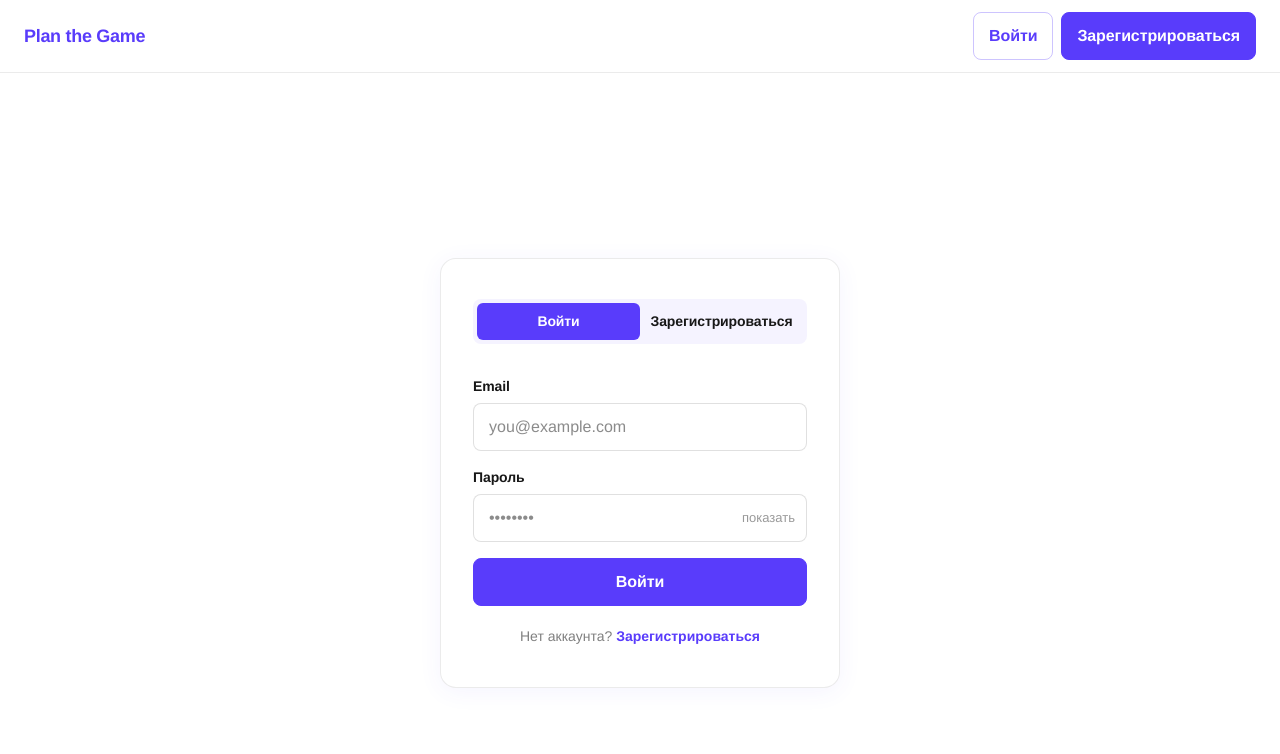
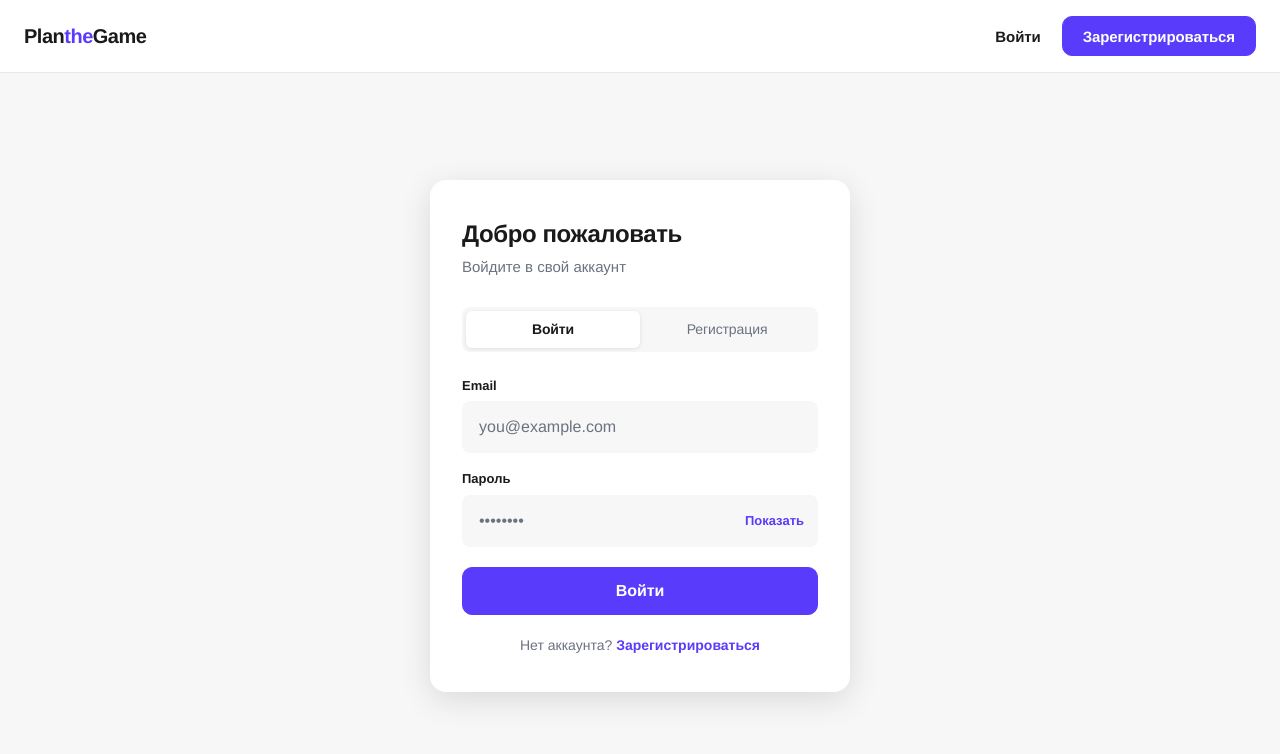
Before and after one commit to Alex0897hj/plan-the-game, a Next.js app: page /login in a window 1280 px wide. Shown: the top 754 px of the page. Built offline with nearby package versions, Linux system fonts and the light colour scheme.

Commit message:
5 обновил стили

```diff
--- a/app/components/AuthForm.tsx
+++ b/app/components/AuthForm.tsx
@@ -14,13 +14,13 @@ interface Props {
 export default function AuthForm({ initialMode = "login" }: Props) {
   const router = useRouter();
 
-  const [mode, setMode] = useState<Mode>(initialMode);
-  const [email, setEmail] = useState("");
-  const [password, setPassword] = useState("");
+  const [mode, setMode]               = useState<Mode>(initialMode);
+  const [email, setEmail]             = useState("");
+  const [password, setPassword]       = useState("");
   const [showPassword, setShowPassword] = useState(false);
   const [fieldErrors, setFieldErrors] = useState<{ email?: string; password?: string }>({});
-  const [apiError, setApiError] = useState<string | null>(null);
-  const [loading, setLoading] = useState(false);
+  const [apiError, setApiError]       = useState<string | null>(null);
+  const [loading, setLoading]         = useState(false);
 
   function switchMode(next: Mode) {
     setMode(next);
@@ -33,10 +33,7 @@ export default function AuthForm({ initialMode = "login" }: Props) {
     setApiError(null);
 
     const errors = validateAuthForm(email, password);
-    if (hasErrors(errors)) {
-      setFieldErrors(errors);
-      return;
-    }
+    if (hasErrors(errors)) { setFieldErrors(errors); return; }
     setFieldErrors({});
 
     setLoading(true);
@@ -45,7 +42,6 @@ export default function AuthForm({ initialMode = "login" }: Props) {
         mode === "register"
           ? await apiRegister(email, password)
           : await apiLogin(email, password);
-
       saveTokens(data);
       router.push("/");
     } catch (err) {
@@ -59,65 +55,46 @@ export default function AuthForm({ initialMode = "login" }: Props) {
   const isRegister = mode === "register";
 
   return (
-    <div
-      style={{
-        minHeight: "100vh",
-        display: "flex",
-        alignItems: "center",
-        justifyContent: "center",
-        background: "var(--background)",
-        padding: "24px",
-      }}
-    >
-      <div
-        style={{
-          width: "100%",
-          maxWidth: "400px",
-          background: "var(--background)",
-          border: "1px solid rgba(0,0,0,0.08)",
-          borderRadius: "16px",
-          padding: "40px 32px",
-          boxShadow: "0 4px 24px rgba(89,60,251,0.06)",
-        }}
-      >
-        {/* Tabs */}
-        <div
-          style={{
-            display: "flex",
-            marginBottom: "32px",
-            background: "rgba(89,60,251,0.06)",
-            borderRadius: "8px",
-            padding: "4px",
-          }}
-        >
+    <div style={pageStyle}>
+      <div style={cardStyle}>
+
+        {/* Header */}
+        <div style={{ marginBottom: "28px" }}>
+          <h1 style={headingStyle}>
+            {isRegister ? "Создать аккаунт" : "Добро пожаловать"}
+          </h1>
+          <p style={subheadingStyle}>
+            {isRegister
+              ? "Зарегистрируйтесь, чтобы начать"
+              : "Войдите в свой аккаунт"}
+          </p>
+        </div>
+
+        {/* Tab switcher */}
+        <div style={tabsWrapStyle}>
           {(["login", "register"] as Mode[]).map((m) => (
             <button
               key={m}
               type="button"
               onClick={() => switchMode(m)}
               style={{
-                flex: 1,
-                padding: "8px",
-                border: "none",
-                borderRadius: "6px",
-                cursor: "pointer",
-                fontFamily: "var(--font-ui)",
-                fontWeight: 700,
-                fontSize: "14px",
-                letterSpacing: "-0.1px",
-                transition: "background-color 0.15s ease-out, color 0.15s ease-out",
-                background: mode === m ? "var(--primary)" : "transparent",
-                color: mode === m ? "#fff" : "var(--foreground)",
+                ...tabBtnStyle,
+                background:   mode === m ? "#ffffff" : "transparent",
+                color:        mode === m ? "var(--foreground)" : "var(--muted)",
+                fontWeight:   mode === m ? 700 : 500,
+                boxShadow:    mode === m ? "0 1px 4px rgba(0,0,0,0.1)" : "none",
               }}
             >
-              {m === "login" ? "Войти" : "Зарегистрироваться"}
+              {m === "login" ? "Войти" : "Регистрация"}
             </button>
           ))}
         </div>
 
+        {/* Form */}
         <form onSubmit={handleSubmit} noValidate style={{ display: "flex", flexDirection: "column", gap: "16px" }}>
+
           {/* Email */}
-          <div style={{ display: "flex", flexDirection: "column", gap: "6px" }}>
+          <div style={fieldStyle}>
             <label style={labelStyle}>Email</label>
             <input
               type="email"
@@ -125,16 +102,13 @@ export default function AuthForm({ initialMode = "login" }: Props) {
               onChange={(e) => setEmail(e.target.value)}
               placeholder="you@example.com"
               autoComplete="email"
-              style={{
-                ...inputStyle,
-                borderColor: fieldErrors.email ? "#e53e3e" : "rgba(0,0,0,0.12)",
-              }}
+              className={`input${fieldErrors.email ? " input--error" : ""}`}
             />
             {fieldErrors.email && <span style={errorTextStyle}>{fieldErrors.email}</span>}
           </div>
 
           {/* Password */}
-          <div style={{ display: "flex", flexDirection: "column", gap: "6px" }}>
+          <div style={fieldStyle}>
             <label style={labelStyle}>Пароль</label>
             <div style={{ position: "relative" }}>
               <input
@@ -143,31 +117,16 @@ export default function AuthForm({ initialMode = "login" }: Props) {
                 onChange={(e) => setPassword(e.target.value)}
                 placeholder={isRegister ? "Минимум 6 символов" : "••••••••"}
                 autoComplete={isRegister ? "new-password" : "current-password"}
-                style={{
-                  ...inputStyle,
-                  borderColor: fieldErrors.password ? "#e53e3e" : "rgba(0,0,0,0.12)",
-                  paddingRight: "44px",
-                }}
+                className={`input${fieldErrors.password ? " input--error" : ""}`}
+                style={{ paddingRight: "80px" }}
               />
               <button
                 type="button"
                 onClick={() => setShowPassword((v) => !v)}
-                style={{
-                  position: "absolute",
-                  right: "12px",
-                  top: "50%",
-                  transform: "translateY(-50%)",
-                  border: "none",
-                  background: "none",
-                  cursor: "pointer",
-                  color: "rgba(0,0,0,0.4)",
-                  fontSize: "13px",
-                  fontFamily: "var(--font-ui)",
-                  padding: "0",
-                }}
+                style={showBtnStyle}
                 tabIndex={-1}
               >
-                {showPassword ? "скрыть" : "показать"}
+                {showPassword ? "Скрыть" : "Показать"}
               </button>
             </div>
             {fieldErrors.password && <span style={errorTextStyle}>{fieldErrors.password}</span>}
@@ -175,17 +134,7 @@ export default function AuthForm({ initialMode = "login" }: Props) {
 
           {/* API error */}
           {apiError && (
-            <div
-              style={{
-                padding: "12px",
-                borderRadius: "8px",
-                background: "rgba(229,62,62,0.08)",
-                border: "1px solid rgba(229,62,62,0.2)",
-                color: "#c53030",
-                fontSize: "14px",
-                fontFamily: "var(--font-ui)",
-              }}
-            >
+            <div style={apiErrorStyle}>
               {apiError}
             </div>
           )}
@@ -195,69 +144,154 @@ export default function AuthForm({ initialMode = "login" }: Props) {
             type="submit"
             disabled={loading}
             className="btn btn-primary"
-            style={{ width: "100%", justifyContent: "center", opacity: loading ? 0.7 : 1 }}
+            style={{
+              width:         "100%",
+              marginTop:     "4px",
+              opacity:       loading ? 0.72 : 1,
+              pointerEvents: loading ? "none" : "auto",
+              borderRadius:  "10px",
+              fontSize:      "16px",
+            }}
           >
-            {loading ? "Загрузка…" : isRegister ? "Зарегистрироваться" : "Войти"}
+            {loading
+              ? "Загрузка…"
+              : isRegister ? "Зарегистрироваться" : "Войти"}
           </button>
         </form>
 
-        {/* Switch link */}
-        <p
-          style={{
-            marginTop: "20px",
-            textAlign: "center",
-            fontSize: "14px",
-            color: "rgba(0,0,0,0.5)",
-            fontFamily: "var(--font-ui)",
-          }}
-        >
+        {/* Switch mode */}
+        <p style={switchTextStyle}>
           {isRegister ? "Уже есть аккаунт?" : "Нет аккаунта?"}{" "}
           <button
             type="button"
             onClick={() => switchMode(isRegister ? "login" : "register")}
-            style={{
-              border: "none",
-              background: "none",
-              cursor: "pointer",
-              color: "var(--primary)",
-              fontWeight: 700,
-              fontFamily: "var(--font-ui)",
-              fontSize: "14px",
-              padding: "0",
-            }}
+            style={switchBtnStyle}
           >
             {isRegister ? "Войти" : "Зарегистрироваться"}
           </button>
         </p>
+
       </div>
     </div>
   );
 }
 
-const labelStyle: React.CSSProperties = {
-  fontSize: "14px",
-  fontWeight: 600,
-  fontFamily: "var(--font-ui)",
-  color: "var(--foreground)",
-  letterSpacing: "-0.1px",
+/* ─── Styles ──────────────────────────────────────────────── */
+
+const pageStyle: React.CSSProperties = {
+  minHeight:      "calc(100vh - 72px)",
+  display:        "flex",
+  alignItems:     "center",
+  justifyContent: "center",
+  background:     "var(--surface)",
+  padding:        "24px",
 };
 
-const inputStyle: React.CSSProperties = {
-  width: "100%",
-  padding: "11px 15px",
-  border: "1px solid rgba(0,0,0,0.12)",
-  borderRadius: "8px",
-  fontSize: "16px",
+const cardStyle: React.CSSProperties = {
+  width:        "100%",
+  maxWidth:     "420px",
+  background:   "#ffffff",
+  borderRadius: "var(--radius-lg)",
+  padding:      "36px 32px",
+  boxShadow:    "var(--shadow-drop)",
+};
+
+const headingStyle: React.CSSProperties = {
+  fontFamily:    "var(--font-ui)",
+  fontWeight:    800,
+  fontSize:      "24px",
+  letterSpacing: "-0.4px",
+  color:         "var(--foreground)",
+  margin:        "0 0 4px",
+};
+
+const subheadingStyle: React.CSSProperties = {
   fontFamily: "var(--font-ui)",
-  background: "var(--background)",
-  color: "var(--foreground)",
-  outline: "none",
-  boxSizing: "border-box",
-  transition: "border-color 0.15s ease-out",
+  fontSize:   "15px",
+  color:      "var(--muted)",
+  margin:     0,
+};
+
+const tabsWrapStyle: React.CSSProperties = {
+  display:       "flex",
+  background:    "var(--surface)",
+  borderRadius:  "var(--radius-sm)",
+  padding:       "4px",
+  marginBottom:  "24px",
+};
+
+const tabBtnStyle: React.CSSProperties = {
+  flex:          1,
+  padding:       "8px 12px",
+  border:        "none",
+  borderRadius:  "6px",
+  cursor:        "pointer",
+  fontFamily:    "var(--font-ui)",
+  fontSize:      "14px",
+  letterSpacing: "-0.1px",
+  transition:    "background 0.15s ease-out, color 0.15s ease-out, box-shadow 0.15s ease-out",
+};
+
+const fieldStyle: React.CSSProperties = {
+  display:       "flex",
+  flexDirection: "column",
+  gap:           "6px",
+};
+
+const labelStyle: React.CSSProperties = {
+  fontFamily:    "var(--font-ui)",
+  fontSize:      "13px",
+  fontWeight:    600,
+  letterSpacing: "0px",
+  color:         "var(--foreground)",
+};
+
+const showBtnStyle: React.CSSProperties = {
+  position:   "absolute",
+  right:      "14px",
+  top:        "50%",
+  transform:  "translateY(-50%)",
+  border:     "none",
+  background: "none",
+  cursor:     "pointer",
+  color:      "var(--primary)",
+  fontFamily: "var(--font-ui)",
+  fontSize:   "13px",
+  fontWeight: 600,
+  padding:    "0",
+};
+
+const apiErrorStyle: React.CSSProperties = {
+  padding:      "12px 14px",
+  borderRadius: "var(--radius-sm)",
+  background:   "var(--error-soft)",
+  border:       "1px solid rgba(220,38,38,0.15)",
+  color:        "var(--error)",
+  fontSize:     "14px",
+  fontFamily:   "var(--font-ui)",
 };
 
 const errorTextStyle: React.CSSProperties = {
-  fontSize: "13px",
-  color: "#e53e3e",
+  fontSize:   "13px",
+  color:      "var(--error)",
   fontFamily: "var(--font-ui)",
 };
+
+const switchTextStyle: React.CSSProperties = {
+  marginTop:  "20px",
+  textAlign:  "center",
+  fontSize:   "14px",
+  color:      "var(--muted)",
+  fontFamily: "var(--font-ui)",
+};
+
+const switchBtnStyle: React.CSSProperties = {
+  border:     "none",
+  background: "none",
+  cursor:     "pointer",
+  color:      "var(--primary)",
+  fontWeight: 700,
+  fontFamily: "var(--font-ui)",
+  fontSize:   "14px",
+  padding:    "0",
+};
--- a/app/components/Header.tsx
+++ b/app/components/Header.tsx
@@ -2,28 +2,45 @@ import Link from "next/link";
 
 export default function Header() {
   return (
-    <header className="flex items-center justify-between px-6 py-3 border-b border-black/[.08] dark:border-white/[.1]">
+    <header
+      style={{
+        display:         "flex",
+        alignItems:      "center",
+        justifyContent:  "space-between",
+        padding:         "0 24px",
+        height:          "72px",
+        background:      "#ffffff",
+        boxShadow:       "0 1px 0 rgba(0,0,0,0.06)",
+        position:        "sticky",
+        top:             0,
+        zIndex:          100,
+      }}
+    >
+      {/* Logo */}
       <Link
         href="/"
         style={{
-          fontFamily: "var(--font-ui)",
-          fontWeight: 700,
-          fontSize: "18px",
-          letterSpacing: "-0.3px",
-          color: "var(--primary)",
+          fontFamily:     "var(--font-ui)",
+          fontWeight:     900,
+          fontSize:       "20px",
+          letterSpacing:  "-0.5px",
+          color:          "var(--foreground)",
           textDecoration: "none",
+          userSelect:     "none",
         }}
       >
-        Plan the Game
+        Plan<span style={{ color: "var(--primary)" }}>the</span>Game
       </Link>
-      <div className="flex items-center gap-2">
-        <Link href="/login" className="btn btn-outline">
+
+      {/* Actions */}
+      <nav style={{ display: "flex", alignItems: "center", gap: "4px" }}>
+        <Link href="/login" className="btn btn-ghost" style={{ fontSize: "15px", padding: "10px 16px", minHeight: "40px" }}>
           Войти
         </Link>
-        <Link href="/register" className="btn btn-primary">
+        <Link href="/register" className="btn btn-primary" style={{ fontSize: "15px", padding: "10px 20px", minHeight: "40px", borderRadius: "10px" }}>
           Зарегистрироваться
         </Link>
-      </div>
+      </nav>
     </header>
   );
 }
--- a/app/globals.css
+++ b/app/globals.css
@@ -1,81 +1,163 @@
 @import "tailwindcss";
 
 :root {
-  --background: #ffffff;
-  --foreground: #171717;
-  --primary: rgb(89, 60, 251);
-  --primary-hover: rgb(70, 45, 220);
+  --background:     #ffffff;
+  --foreground:     #1a1a1a;
+  --muted:          #6b7280;
+  --border:         #e5e7eb;
+  --surface:        #f7f7f8;
+  --surface-hover:  #f0f0f3;
+
+  --primary:        rgb(89, 60, 251);
+  --primary-hover:  rgb(70, 45, 220);
+  --primary-soft:   rgba(89, 60, 251, 0.08);
+
+  --error:          #dc2626;
+  --error-soft:     rgba(220, 38, 38, 0.08);
+
+  --shadow-sm:   0 1px 4px rgba(0, 0, 0, 0.06);
+  --shadow-card: 0 4px 24px rgba(0, 0, 0, 0.08);
+  --shadow-drop: 0 8px 32px rgba(0, 0, 0, 0.12);
+
+  --radius-sm:  8px;
+  --radius-md:  12px;
+  --radius-lg:  16px;
+  --radius-xl:  100px;
+
   --font-ui: "Turo Sans", Avenir, "Helvetica Neue", Helvetica, sans-serif;
 }
 
 @theme inline {
   --color-background: var(--background);
   --color-foreground: var(--foreground);
-  --color-primary: var(--primary);
   --font-sans: var(--font-geist-sans);
   --font-mono: var(--font-geist-mono);
 }
 
-@media (prefers-color-scheme: dark) {
-  :root {
-    --background: #0a0a0a;
-    --foreground: #ededed;
-  }
+/* ─── Base ──────────────────────────────────────────────── */
+
+*,
+*::before,
+*::after {
+  box-sizing: border-box;
 }
 
 body {
-  background: var(--background);
-  color: var(--foreground);
+  background:  var(--background);
+  color:       var(--foreground);
   font-family: var(--font-ui);
+  font-size:   16px;
+  line-height: 1.5;
+  -webkit-font-smoothing: antialiased;
 }
 
+/* ─── Buttons ────────────────────────────────────────────── */
+
 .btn {
-  font-family: var(--font-ui);
-  font-weight: 700;
+  display:         inline-flex;
+  align-items:     center;
+  justify-content: center;
+  gap:             6px;
+
+  font-family:    var(--font-ui);
+  font-weight:    700;
+  font-size:      16px;
   letter-spacing: -0.1px;
-  line-height: 24px;
-  border-radius: 8px;
-  box-sizing: border-box;
-  cursor: pointer;
-  margin: 0;
-  max-width: 100%;
-  outline: none;
-  overflow: hidden;
-  position: relative;
-  text-overflow: ellipsis;
-  white-space: nowrap;
-  transition: transform 0.15s ease-out, border 0.15s ease-out, background-color 0.15s ease-out, color 0.15s ease-out;
+  line-height:    1;
+  white-space:    nowrap;
+  text-decoration: none;
+  text-overflow:  ellipsis;
+  overflow:       hidden;
+
+  padding:    11px 20px;
+  min-height: 48px;
+  border:     1px solid transparent;
+  border-radius: var(--radius-sm);
+  cursor:     pointer;
+  outline:    none;
+  position:   relative;
+  max-width:  100%;
+  margin:     0;
+
+  transition:
+    transform          0.15s ease-out,
+    background-color   0.15s ease-out,
+    border-color       0.15s ease-out,
+    color              0.15s ease-out,
+    box-shadow         0.15s ease-out;
   transform: scale3d(1, 1, 1);
-  font-size: 16px;
-  padding: 11px 15px;
-  min-height: 48px;
-  display: inline-flex;
-  align-items: center;
-  text-decoration: none;
 }
 
 .btn:active {
   transform: scale3d(0.97, 0.97, 1);
 }
 
+/* Filled purple — primary CTA */
 .btn-primary {
   background-color: var(--primary);
-  border: 1px solid var(--primary);
-  color: #ffffff;
+  border-color:     var(--primary);
+  color:            #ffffff;
+}
+.btn-primary:hover {
+  background-color: var(--primary-hover);
+  border-color:     var(--primary-hover);
+  box-shadow:       0 4px 12px rgba(89, 60, 251, 0.3);
 }
 
-.btn-primary:hover {
-  background-color: var(--primary-hover);
-  border-color: var(--primary-hover);
+/* Ghost — secondary action (e.g. "Войти" in header) */
+.btn-ghost {
+  background-color: transparent;
+  border-color:     transparent;
+  color:            var(--foreground);
+}
+.btn-ghost:hover {
+  background-color: var(--surface-hover);
+  border-color:     transparent;
 }
 
+/* Outline — secondary with border */
 .btn-outline {
   background-color: transparent;
-  border: 1px solid rgba(89, 60, 251, 0.3);
-  color: var(--primary);
+  border-color:     var(--border);
+  color:            var(--foreground);
+}
+.btn-outline:hover {
+  background-color: var(--surface);
+  border-color:     #d1d5db;
 }
 
-.btn-outline:hover {
-  background-color: rgba(89, 60, 251, 0.06);
+/* ─── Inputs ─────────────────────────────────────────────── */
+
+.input {
+  width:       100%;
+  padding:     13px 16px;
+  font-family: var(--font-ui);
+  font-size:   16px;
+  font-weight: 400;
+  color:       var(--foreground);
+
+  background:    var(--surface);
+  border:        1.5px solid transparent;
+  border-radius: var(--radius-sm);
+  outline:       none;
+
+  transition: border-color 0.15s ease-out, box-shadow 0.15s ease-out;
+}
+
+.input::placeholder {
+  color: var(--muted);
+}
+
+.input:focus {
   border-color: var(--primary);
+  background:   var(--background);
+  box-shadow:   0 0 0 3px rgba(89, 60, 251, 0.12);
 }
+
+.input--error {
+  border-color: var(--error);
+}
+.input--error:focus {
+  border-color: var(--error);
+  box-shadow:   0 0 0 3px var(--error-soft);
+}
```
